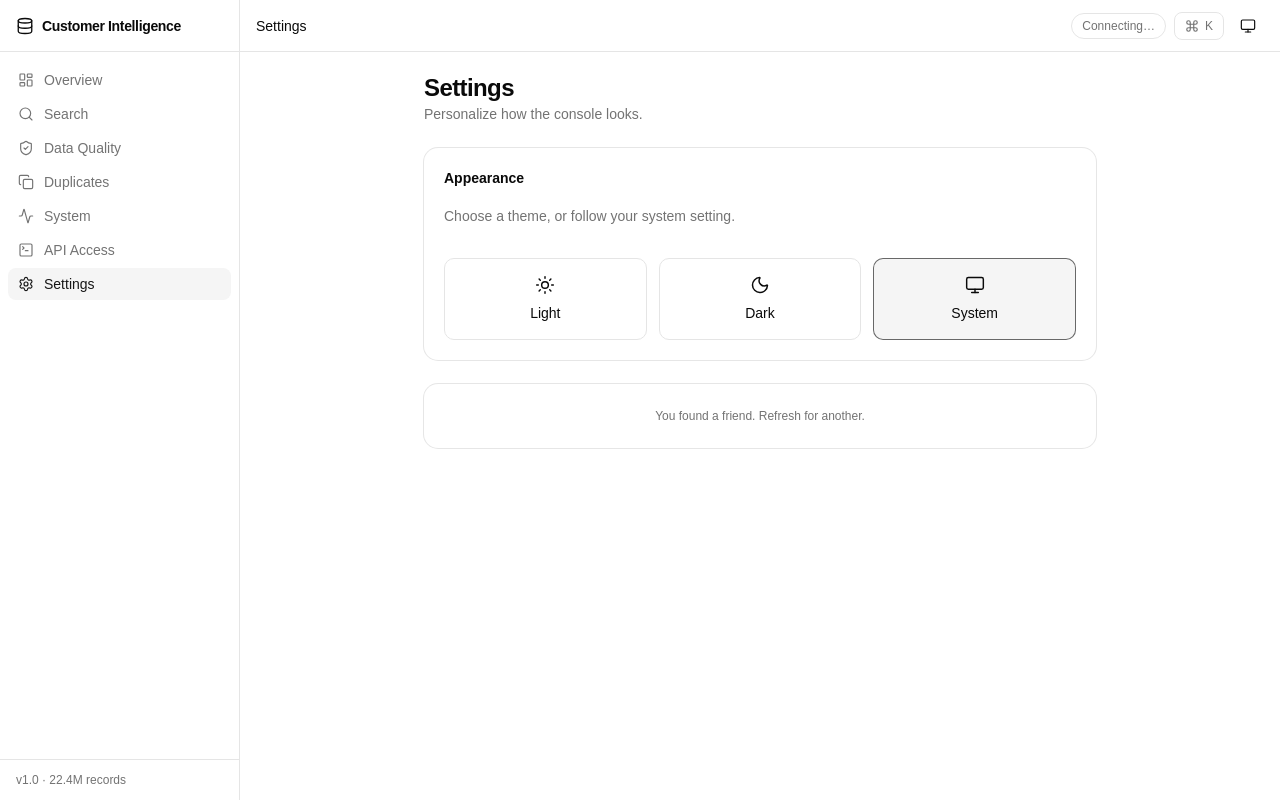
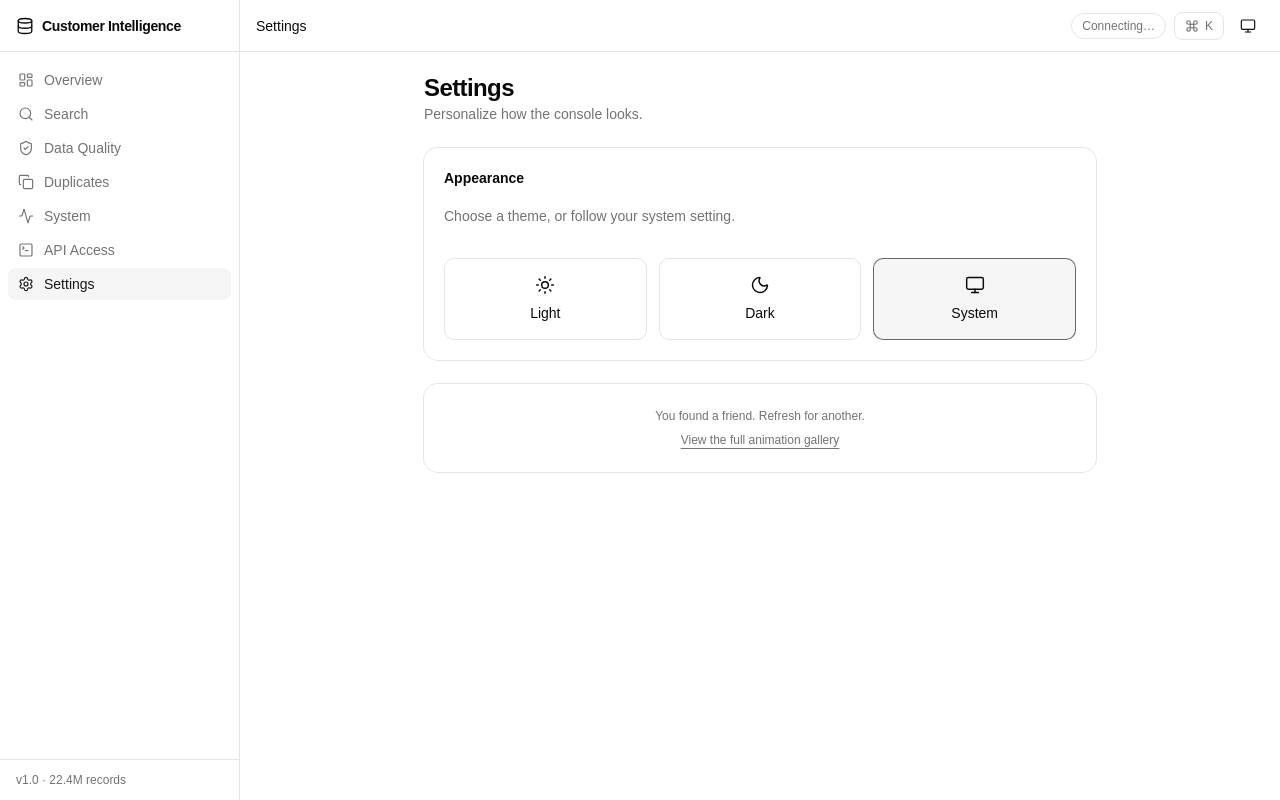
Before and after one commit to shirasakaren/mit-competitions, a React (Vite) app in the folder frontend/: page /settings in a window 1280 px wide. Built offline with nearby package versions, Linux system fonts and the light colour scheme; no server answers.

Commit message:
Link the animation gallery from the settings easter egg

```diff
--- a/frontend/src/pages/Settings.tsx
+++ b/frontend/src/pages/Settings.tsx
@@ -2,6 +2,7 @@ import { useMemo } from 'react'
 import { Sun, Moon, Monitor } from 'lucide-react'
 import { Card } from '@/components/ui/card'
 import { cn } from '@/lib/utils'
+import { Link } from 'react-router-dom'
 import { useTheme } from '@/app/providers/theme'
 import { AppLottie } from '@/components/app/AppLottie'
 import { ANIM } from '@/lib/animations'
@@ -66,6 +67,9 @@ export default function Settings() {
       <Card className="flex flex-col items-center gap-2 p-6 text-center">
         <AppLottie src={funAnim} size={110} />
         <p className="text-xs text-muted-foreground">You found a friend. Refresh for another.</p>
+        <Link to="/gallery" className="text-xs text-muted-foreground underline underline-offset-4 hover:text-foreground">
+          View the full animation gallery
+        </Link>
       </Card>
     </div>
   )
```
